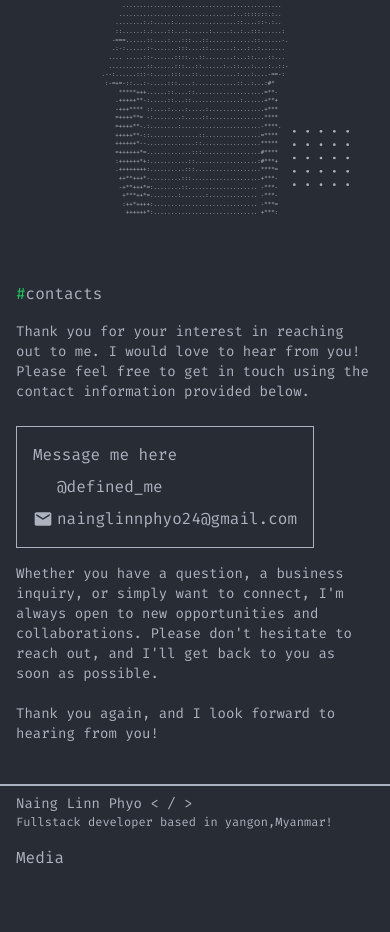
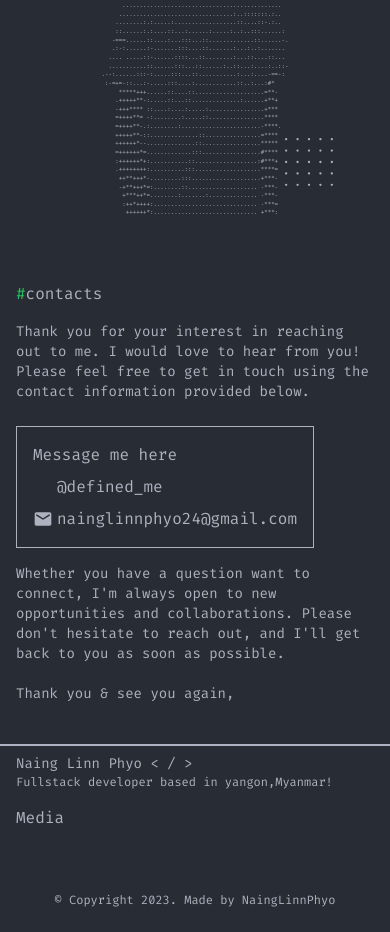
Before and after one commit to nainglinnphyo/portfolio_v2, a Next.js app: page / in a window 390 px wide. Shown: the part 3343-4275 px from the top of the page. After the commit the page ends 4251 px from the top, so only its background shows below. Built offline with nearby package versions, Linux system fonts and the light colour scheme; some icons are missing.

Commit message:
feat 🔥(app): fixed

```diff
--- a/src/components/About.tsx
+++ b/src/components/About.tsx
@@ -62,10 +62,7 @@ function About() {
                          <div className='w-14 h-14 md:w-20 md:h-20 top-10 left-20 md:left-28 absolute'>
                               <Image src={'/img/Dots.svg'} alt={''} width={100} height={100} className='w-full h-full' />
                          </div>
-                         {/* <div className='w-12 h-12 md:w-20 md:h-20 bottom-14 left-5 absolute text-xl rotate-[30deg]'>
-                         <Image src={'/code.svg'} alt={''} width={100} height={100} className='w-full h-full' />
-                         </div> */}
-                         <div className='w-14 h-14 md:w-20 md:h-20 bottom-10 right-4 md:right-0 absolute'>
+                         <div className='w-12 h-12 md:w-20 md:h-20 bottom-10 right-8 md:right-0 absolute'>
                               <Image src={'/img/Dots.svg'} alt={''} width={100} height={100} className='w-full h-full' />
                          </div>
                          <pre>
--- a/src/components/Contact.tsx
+++ b/src/components/Contact.tsx
@@ -60,9 +60,9 @@ function Contact() {
                     </div>
                </div>
                <p className='md:text-base text-sm'>
-                    Whether you have a question, a business inquiry, or simply want to connect, I'm always open to new opportunities and collaborations. Please don't hesitate to reach out, and I'll get back to you as soon as possible. <br />
+                    Whether you have a question want to connect, I'm always open to new opportunities and collaborations. Please don't hesitate to reach out, and I'll get back to you as soon as possible. <br />
                     <br />
-                    Thank you again, and I look forward to hearing from you!
+                    Thank you & see you again,
                </p>
 
           </div>
```
